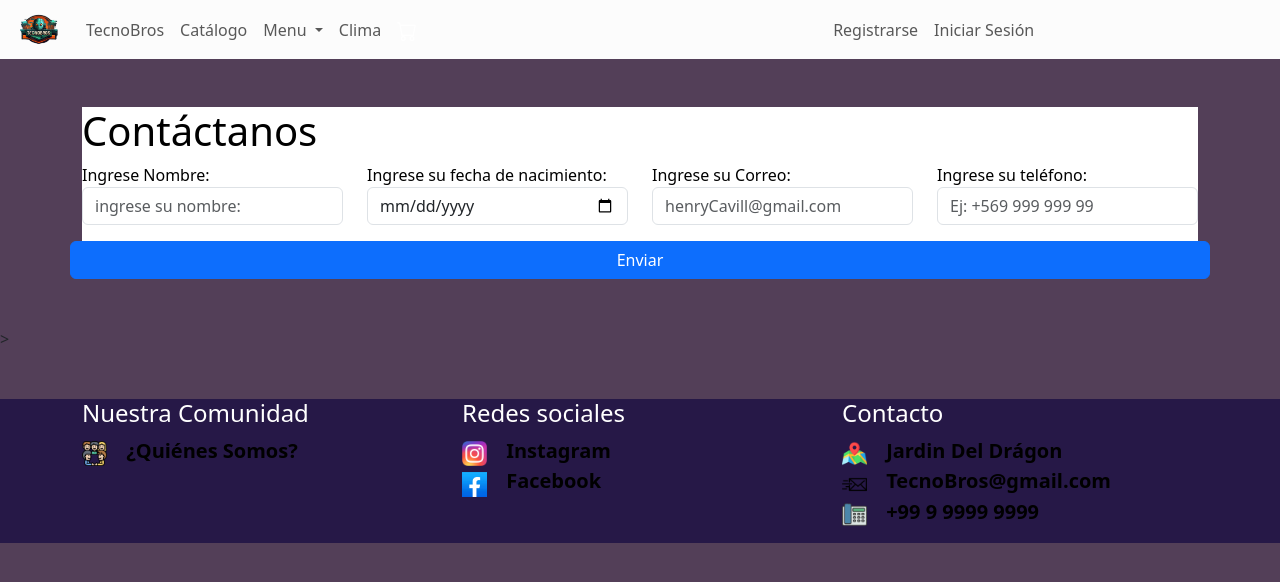
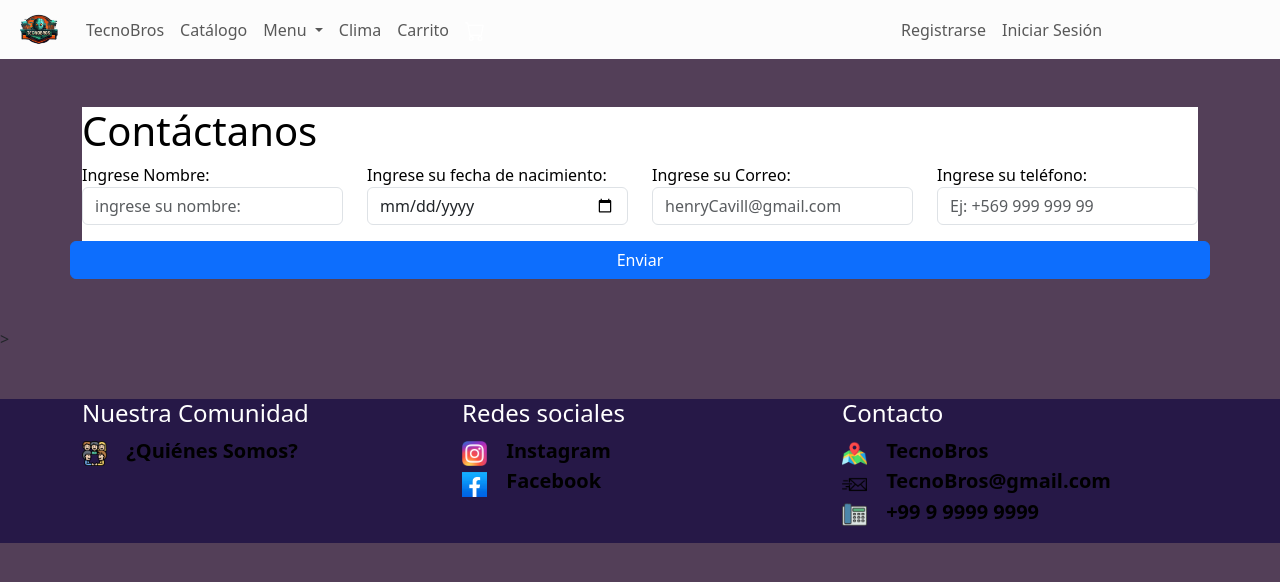
Before and after one commit to JordyBazan/IntegracionDePlataformas-009D, a Django app: page /Contactanos.html in a window 1280 px wide. Shown: the top 582 px of the page. Run offline with Django 4.2, Linux system fonts and the light colour scheme; parts of the project's set-up code (start-up, migrations or seed data) failed here and were passed over.

Commit message:
nuevo commit

```diff
--- a/apps/Tienda/templates/base.html
+++ b/apps/Tienda/templates/base.html
@@ -44,6 +44,9 @@
           </li>
           <li class="nav-item">
             <a id="NavDatos" class="nav-link" href="clima" > Clima </a>
+          </li>
+          <li class="nav-item">
+            <a id="NavDatos" class="nav-link" href="carrito" >Carrito</a>
           </li>
           <li class="nav-item">
             <form>{% csrf_token %}
@@ -110,7 +113,7 @@
              <h4>Contacto</h4>
              <ul class="list-unstyled" id="Referencias" >
                <img src="{% static 'img/mapa.png' %}">
-               <a href="https://www.google.cl/maps/place/Jard%C3%ADn+Del+Drag%C3%B3n/@37.8417249,-1.4281737,18.46z/data=!4m6!3m5!1s0xd648e61ee56175b:0x70fc5a4678d66e95!8m2!3d37.8417518!4d-1.428221!16s%2Fg%2F11hbkkv0y8"><b> Jardin Del Drágon</b></a>
+               <a href="https://www.google.cl/maps/place/Jard%C3%ADn+Del+Drag%C3%B3n/@37.8417249,-1.4281737,18.46z/data=!4m6!3m5!1s0xd648e61ee56175b:0x70fc5a4678d66e95!8m2!3d37.8417518!4d-1.428221!16s%2Fg%2F11hbkkv0y8"><b> TecnoBros</b></a>
                <br>
                <img src="{% static 'img/enviar-correo.png' %}">
                <a href="Contactanos.html"><b> TecnoBros@gmail.com </b></a>
--- a/apps/Tienda/templates/index.html
+++ b/apps/Tienda/templates/index.html
@@ -17,7 +17,7 @@
 
   </div>
 
-    <div id="SlideIndex" class="carousel slide" data-bs-ride="carousel"">  <!-- aplique el espacio en la clase (mb-5 mt-5)y aparte puse toda la clase centrada con el style-->
+    <div id="SlideIndex" class="carousel slide" data-bs-ride="carousel" style="width: 1000px;  " >  <!-- aplique el espacio en la clase (mb-5 mt-5)y aparte puse toda la clase centrada con el style-->
           <div id="slide01" class="carousel-inner">
             <div class="col">
               <div id="CardSlide"class="card-fluid" >
```
